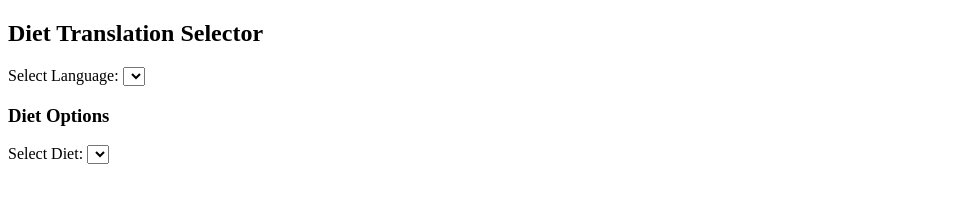
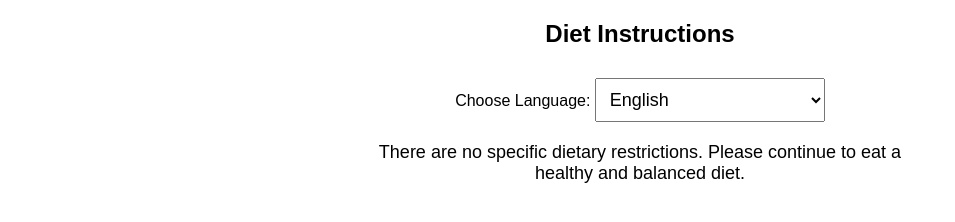
Before and after one commit to Qonrad/jeffqi, a plain HTML site: page index.html in a window 1280 px wide. Shown: the whole page, without its empty margins (0-955 px from the left). Drawn offline with Linux system fonts and the light colour scheme.

Commit message:
Revert to prior html.

```diff
--- a/index.html
+++ b/index.html
@@ -3,19 +3,29 @@
 <head>
     <meta charset="UTF-8">
     <meta name="viewport" content="width=device-width, initial-scale=1.0">
-    <title>Translation Dropdown</title>
+    <title>Translation Tool</title>
+    <script defer src="script.js"></script>
+    <style>
+        body {
+            font-family: Arial, sans-serif;
+            max-width: 600px;
+            margin: 20px auto;
+            text-align: center;
+        }
+        select, p {
+            font-size: 18px;
+            padding: 10px;
+            margin-top: 10px;
+        }
+    </style>
 </head>
 <body>
-    <h2>Diet Translation Selector</h2>
-    <label for="languageSelect">Select Language:</label>
-    <select id="languageSelect"></select>
 
-    <h3>Diet Options</h3>
-    <label for="dietSelect">Select Diet:</label>
-    <select id="dietSelect"></select>
+    <h2>Diet Instructions</h2>
+    <label for="language-select">Choose Language:</label>
+    <select id="language-select"></select>
 
-    <p id="translatedText"></p>
+    <p id="translation"></p>
 
-    <script src="script.js"></script>
 </body>
 </html>
```
